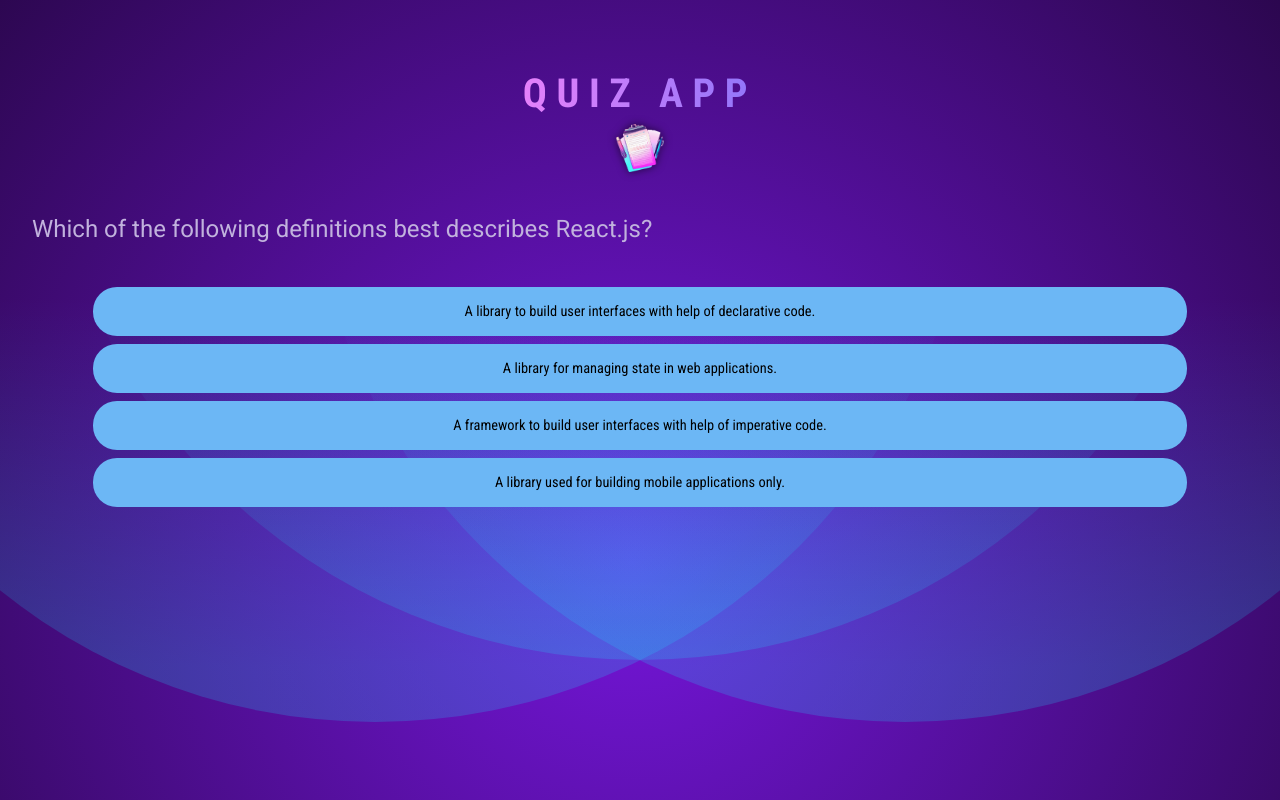
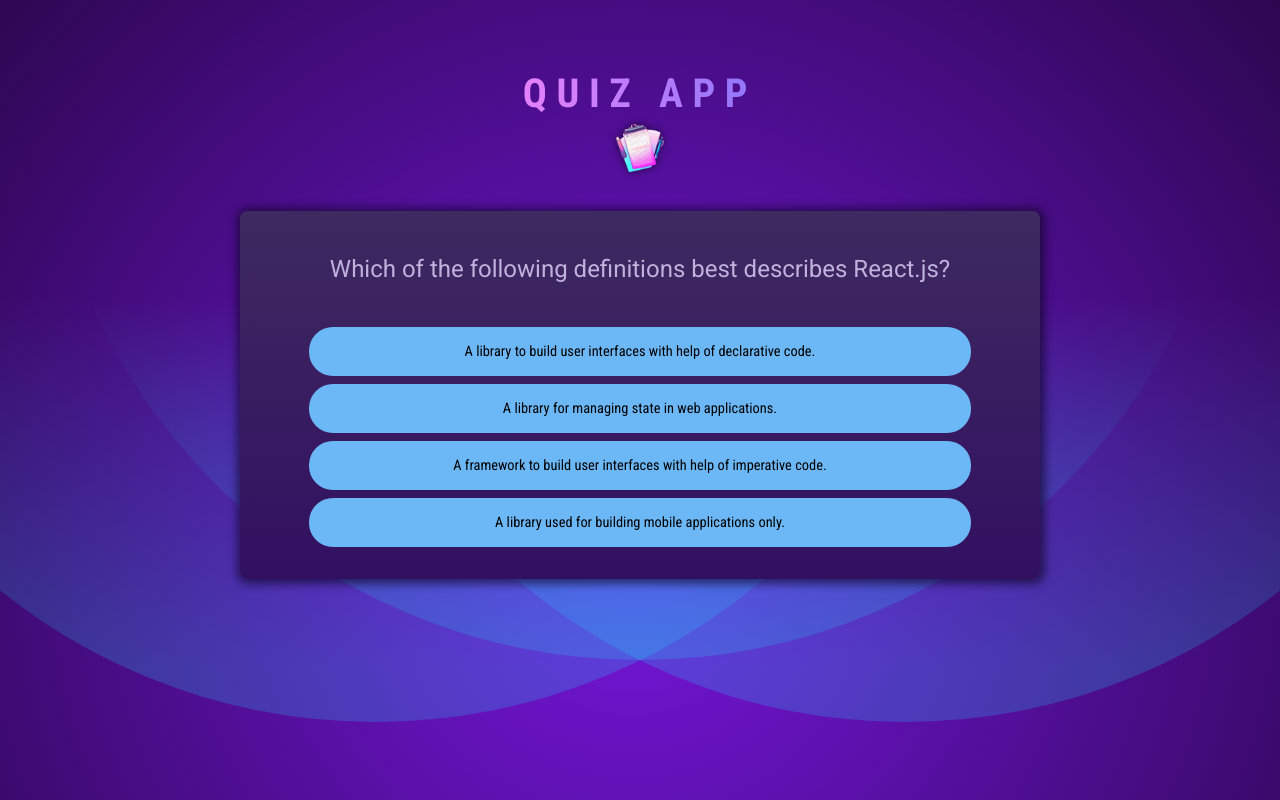
Before and after one commit to ms-tech-geek/quiz-app, a React (Vite) app: page / in a window 1280 px wide. Built offline with nearby package versions, Linux system fonts and the light colour scheme.

Commit message:
style quiz component

```diff
--- a/src/components/Quiz.jsx
+++ b/src/components/Quiz.jsx
@@ -10,7 +10,7 @@
   };
 
   return (
-    <main>
+    <div id="quiz">
       <div id="question">
         <h2>{QUESTIONS[activeQuestionIndex].text}</h2>
       </div>
@@ -21,7 +21,7 @@
           </li>
         ))}
       </ul>
-    </main>
+    </div>
   );
 };
 
```
